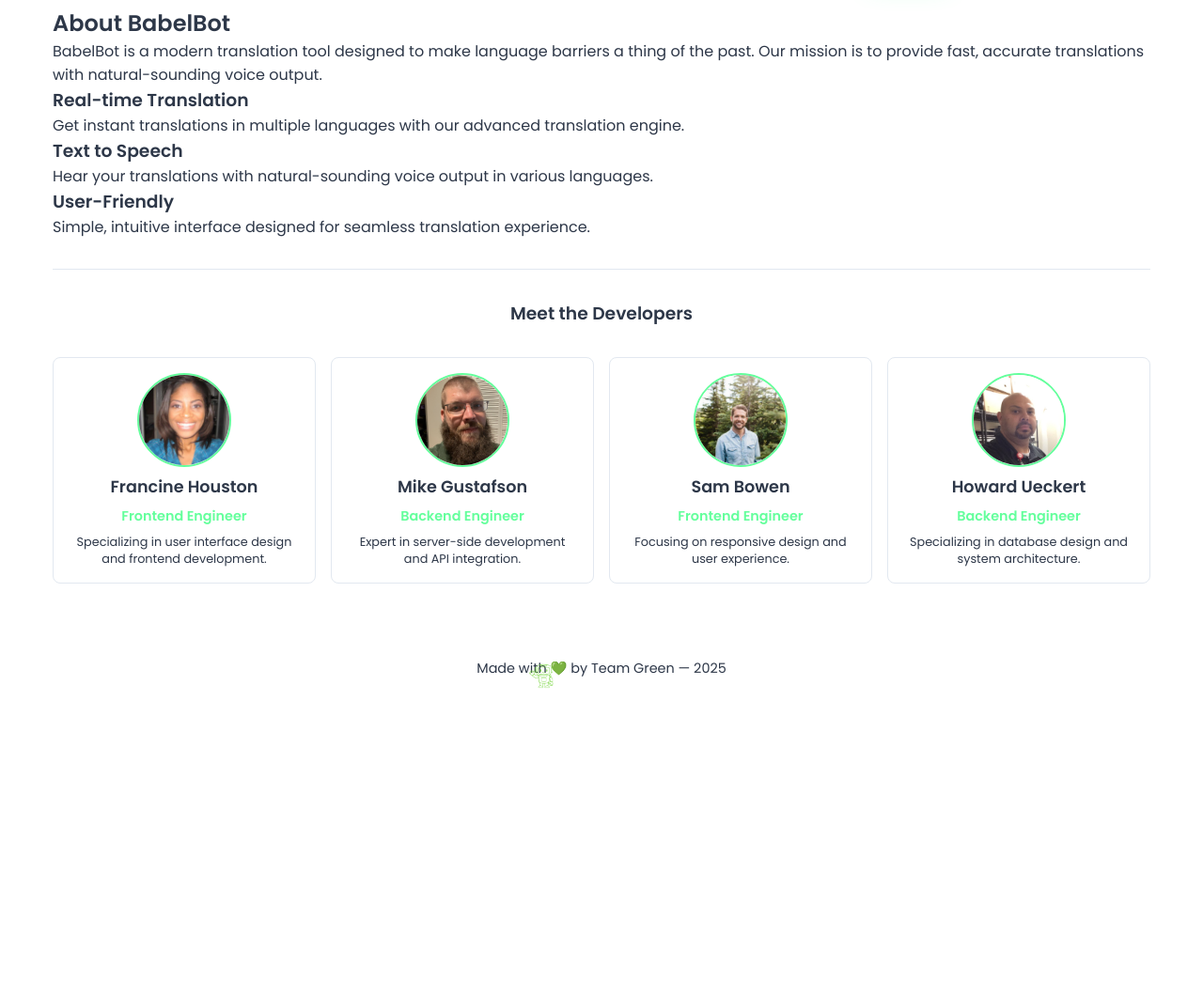
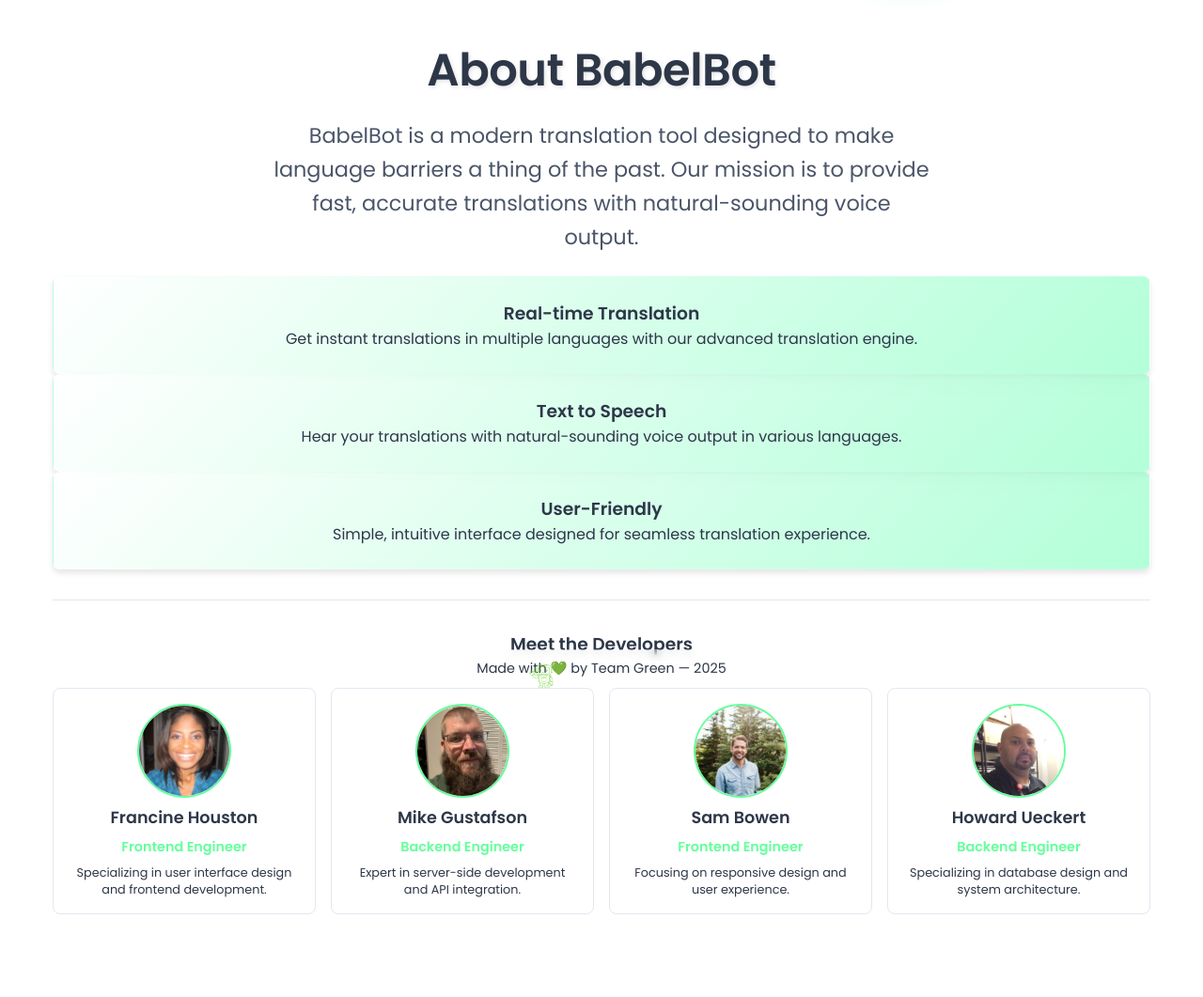
Before and after one commit to mike-gustafson/BabelBot, a Django app: page /about/ in a window 1280 px wide. Shown: the part 69-1130 px from the top of the page at 94% size. Before the commit the page ends 801 px from the top, so only its background shows below. Run offline with Django 5.2, Linux system fonts and the light colour scheme.

Commit message:
unified about.css,account.css, to the rest of the app,about.html,account.html

```diff
--- a/main_app/static/css/about.css
+++ b/main_app/static/css/about.css
@@ -1,5 +1,38 @@
 .about-section {
-  min-height: 100vh;
+  min-height: calc(100vh - 120px);
+  position: relative;
+  overflow: visible;
+  padding: var(--spacing-md) 0;
+}
+
+.about-content-wrapper {
+  position: relative;
+  z-index: 1;
+  background: rgba(255, 255, 255, 0.3);
+  -webkit-backdrop-filter: blur(8px);
+  backdrop-filter: blur(8px);
+  border-radius: var(--border-radius-lg);
+  padding: var(--spacing-lg);
+  margin: var(--spacing-md) auto;
+  max-width: 1000px;
+  box-shadow: var(--box-shadow);
+  border: 1px solid rgba(255, 255, 255, 0.2);
+}
+
+.about-content {
+  text-align: center;
+  padding: var(--spacing-md) 0;
+  margin-bottom: var(--spacing-md);
+}
+
+.about-content h2 {
+  text-align: center;
+  font-size: 3rem;
+  margin-bottom: var(--spacing-md);
+  color: var(--text-primary);
+  font-weight: 700;
+  letter-spacing: -0.5px;
+  text-shadow: 2px 2px 4px rgba(0, 0, 0, 0.1);
 }
 
 .about-container {
@@ -14,6 +47,40 @@
   text-align: center;
   margin-bottom: var(--spacing-xl);
 }
+
+.about-description {
+  font-size: 1.4rem;
+  color: var(--text-secondary);
+  margin-bottom: var(--spacing-lg);
+  max-width: 700px;
+  margin-left: auto;
+  margin-right: auto;
+  line-height: 1.6;
+  font-weight: 400;
+}
+
+
+
+features-grid {
+  display: grid;
+  grid-template-columns: repeat(auto-fit, minmax(300px, 1fr));
+  gap: var(--spacing-lg);
+  margin-top: var(--spacing-lg);
+}
+
+.feature-card {
+  background: var(--gradient-tertiary);
+  padding: var(--spacing-lg);
+  border-radius: var(--border-radius-md);
+  box-shadow: var(--box-shadow);
+  transition: var(--transition-normal);
+  position: relative;
+  overflow: hidden;
+  -webkit-backdrop-filter: blur(10px);
+  backdrop-filter: blur(10px);
+  border: 1px solid rgba(255, 255, 255, 0.1);
+}
+
 
 .app-description {
   background: var(--gradient-tertiary);
--- a/main_app/templates/about.html
+++ b/main_app/templates/about.html
@@ -6,9 +6,10 @@
 {% endblock %}
 
 {% block content %}
-<div class="card">
+<div class="about-section">
+  <div class= "about=content-wrapper">
+    <div class="about-content">
   <h2>About BabelBot</h2>
-  <div class="about-content">
     <p class="about-description">
       BabelBot is a modern translation tool designed to make language barriers a thing of the past.
       Our mission is to provide fast, accurate translations with natural-sounding voice output.
```
Also changed, not shown: main_app/static/css/account.css (+54 -0 lines), main_app/templates/account.html (+5 -2 lines), 2 other files.
